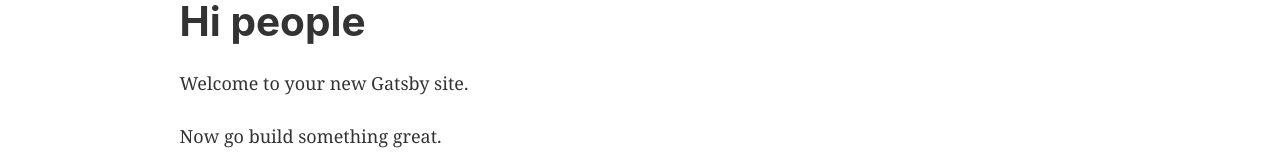
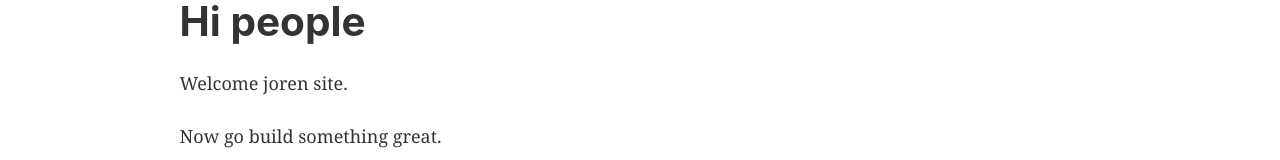
Before and after one commit to jorenvandenwouwer/vandenwouwer-agency, a Gatsby site: page / in a window 1280 px wide. Shown: the part 123-283 px from the top of the page. Built offline with nearby package versions, Linux system fonts and the light colour scheme; Gatsby itself is replaced by a stand-in of ours.

Commit message:
initial commit

```diff
--- a/src/pages/index.js
+++ b/src/pages/index.js
@@ -9,7 +9,7 @@
   <Layout>
     <SEO title="Home" />
     <h1>Hi people</h1>
-    <p>Welcome to your new Gatsby site.</p>
+    <p>Welcome joren site.</p>
     <p>Now go build something great.</p>
     <div style={{ maxWidth: `300px`, marginBottom: `1.45rem` }}>
       <Image />
```
